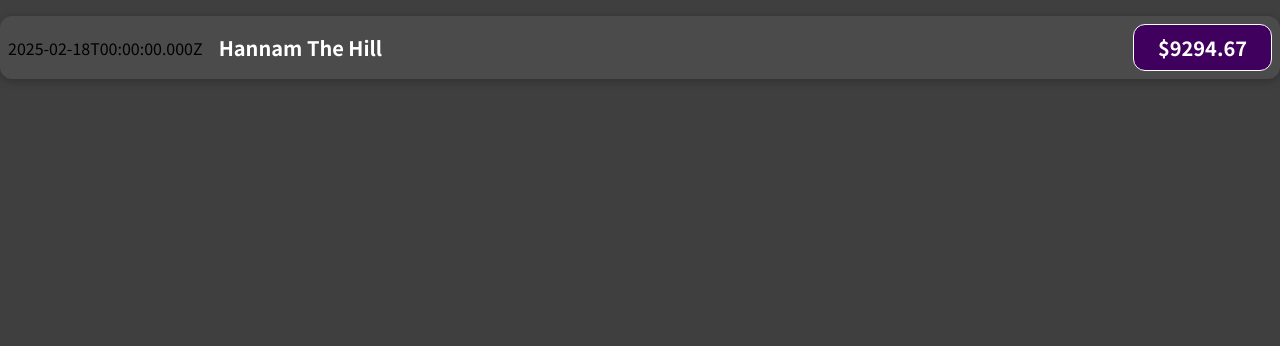
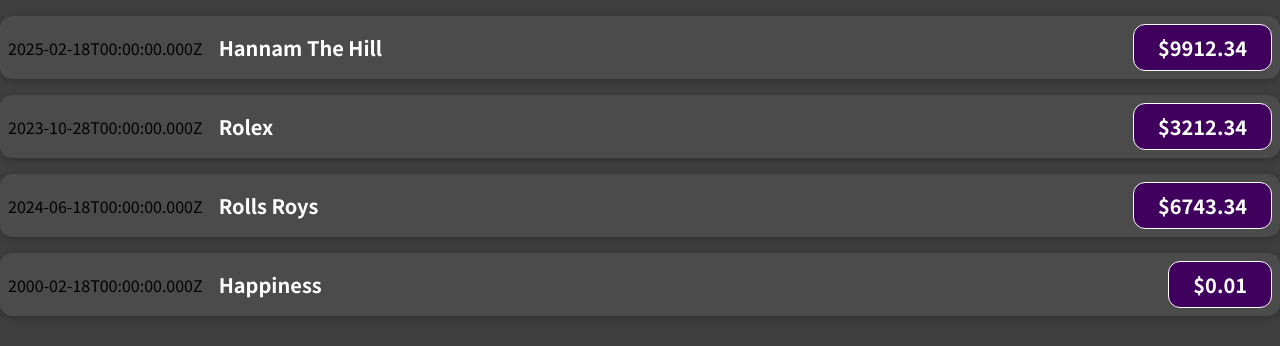
Before and after one commit to CTW100/ReactJS, a JavaScript app: page / in a window 1280 px wide. Shown: the top 346 px of the page. Built offline with nearby package versions, Linux system fonts and the light colour scheme.

Commit message:
36
Passing Data via 'props'

```diff
--- a/src/App.js
+++ b/src/App.js
@@ -1,9 +1,55 @@
 import ExpenseItem from './components/ExpenseItem';
 
 function App() {
+  const expenses = [
+    {
+      id: 'e1',
+      title: 'Hannam The Hill',
+      amount: 9912.34,
+      date: new Date(2025, 1, 18),
+    },
+    {
+      id: 'e2',
+      title: 'Rolex',
+      amount: 3212.34,
+      date: new Date(2023, 9, 28),
+    },
+    {
+      id: 'e3',
+      title: 'Rolls Roys',
+      amount: 6743.34,
+      date: new Date(2024, 5, 18),
+    },
+    {
+      id: 'e4',
+      title: 'Happiness',
+      amount: 0.01,
+      date: new Date(2000, 1, 18),
+    },
+  ];
+
   return (
     <div>
-      <ExpenseItem></ExpenseItem>
+      <ExpenseItem
+        title={expenses[0].title}
+        amount={expenses[0].amount}
+        date={expenses[0].date}
+      ></ExpenseItem>
+      <ExpenseItem
+        title={expenses[1].title}
+        amount={expenses[1].amount}
+        date={expenses[1].date}
+      ></ExpenseItem>
+      <ExpenseItem
+        title={expenses[2].title}
+        amount={expenses[2].amount}
+        date={expenses[2].date}
+      ></ExpenseItem>
+      <ExpenseItem
+        title={expenses[3].title}
+        amount={expenses[3].amount}
+        date={expenses[3].date}
+      ></ExpenseItem>
     </div>
   );
 }
--- a/src/components/ExpenseItem.js
+++ b/src/components/ExpenseItem.js
@@ -1,16 +1,12 @@
 import './ExpenseItem.css';
 
-function ExpenseItem() {
-  const expenseDate = new Date(2025, 1, 18);
-  const expenseTitle = 'Hannam The Hill';
-  const expenseAmount = 9294.67;
-
+function ExpenseItem(props) {
   return (
     <div className="expense-item">
-      <div>{expenseDate.toISOString()}</div>
+      <div>{props.date.toISOString()}</div>
       <div className="expense-item__description">
-        <h2>{expenseTitle}</h2>
-        <div className="expense-item__price">${expenseAmount}</div>
+        <h2>{props.title}</h2>
+        <div className="expense-item__price">${props.amount}</div>
       </div>
     </div>
   );
```
Also changed, not shown: 1 other file (tests, documents, lock files or other folders).
